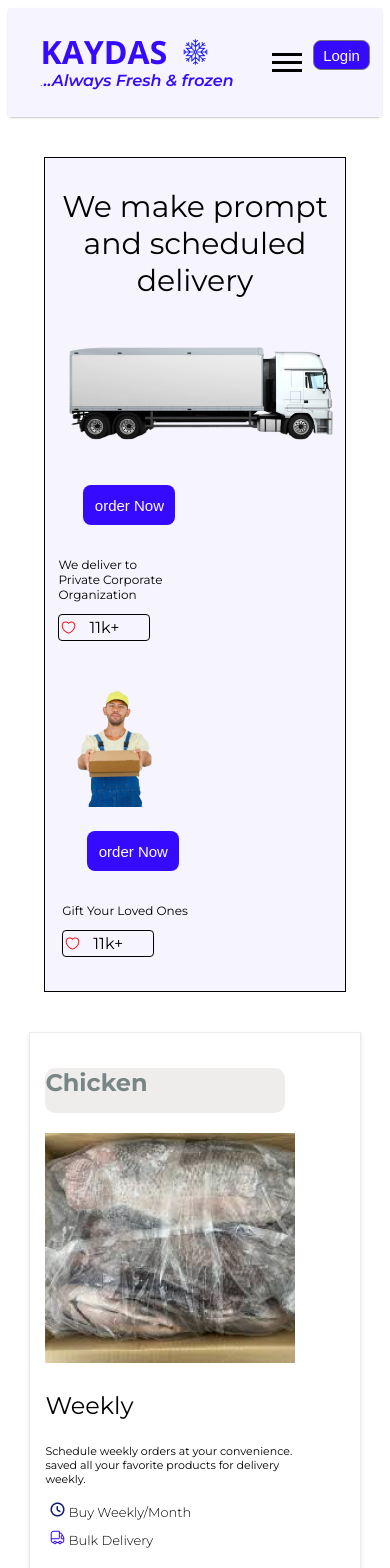
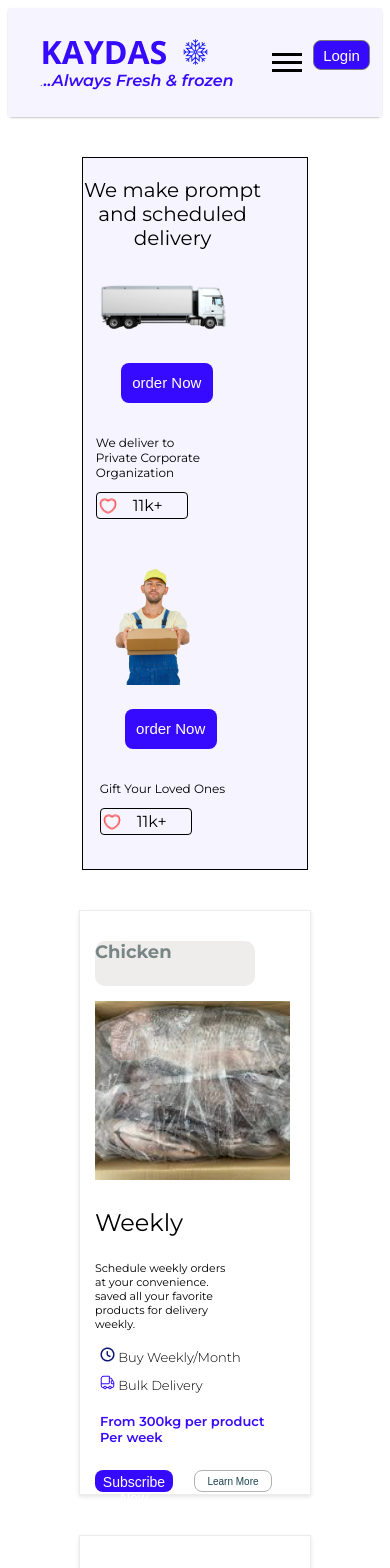
Before and after one commit to amooesther/kaydas-frontend, a React (Create React App) app in the folder frontend/: page /subscription in a window 390 px wide. Shown: the top 1568 px of the page. Built offline with nearby package versions, Linux system fonts and the light colour scheme; no server answers.

Commit message:
adjustment on the subscription page

```diff
--- a/frontend/src/Components/NavBar/NavBar.jsx
+++ b/frontend/src/Components/NavBar/NavBar.jsx
@@ -15,7 +15,7 @@ const NavBar = () => {
   const [isLoggedIn, setIsLoggedIn] = useState(false);
   const navigate = useNavigate();
 
-  // Get cart count from Redux store
+
   const cartCount = useSelector((state) => state.cart.cartItems.length);
 
   const fetchUserData = async () => {
--- a/frontend/src/pages/Subscriptions/Subscription.css
+++ b/frontend/src/pages/Subscriptions/Subscription.css
@@ -157,9 +157,15 @@
 @media screen and (max-width: 768px) {
   .subscriptionWrapper {
     height: auto;
-
+    width: 60%;
+  }
+  .subscriptionWrapper h3{
+    text-align: center;
+    font-size: 20px;
+    font-weight: 400;
     width: 80%;
   }
+
 
   .sub {
     flex-direction: column;
@@ -189,6 +195,9 @@
   .subLeft {
     margin-bottom: 20px;
   }
+  .subLeft img {
+    width: 90%;
+  }
 .subRight{
   margin-right: 250px;
 
@@ -197,10 +206,15 @@
     width: 80%;
 
   }
+  .subp{
+    width: 60%;
+    margin-left: 80px;
+  }
 
 
 .carouselWrap h2{
   width: 80%;
+  font-size: 18px;
 }
   .verticalLine {
     display: none;
@@ -212,19 +226,32 @@
   }
 
   .carouselWrap {
-    width: 80%;
+    width: 200px;
     max-width: 80%;
     height: auto;
     padding: 15px;
     margin-bottom: 20px;
   }
-
+.subImg{
+  width: 195px;
+}
   .carouselWrap h3 {
     font-size: 24px;
   }
 
   .carouselWrap p {
     font-size: 11px;
+    width: 70%;
+  }
+  .subTwo img{
+    width: 18px;
+    height: 18px;
+    margin-bottom: 9px;
+  }
+  .subTwo span{
+    width: 18px;
+    height: 18px;
+
   }
 }
 
@@ -268,7 +295,7 @@
   }
 
   .carouselWrap {
-    width: 90%;
+    width: 70%;
     height: auto;
     margin-bottom: 0;
   }
--- a/frontend/src/pages/Subscriptions/Subscription.jsx
+++ b/frontend/src/pages/Subscriptions/Subscription.jsx
@@ -63,7 +63,7 @@ const Subscription = () => {
       <div className='subOne'>
     <Link  to='/gallery' style={{ textDecoration: 'none' }}>  <div className='btnWrapper'><Button>order Now</Button></div></Link>
       <p>Gift Your Loved Ones</p>
-             <div className='subTwo'> <img src={redHeart} alt="" /> 11k+</div>
+             <div className='subTwo'> <img src={redHeart} alt="" /> <span>11k+</span></div>
       </div>
           </div>
         </div>
@@ -74,7 +74,7 @@ const Subscription = () => {
 
       <div className='carouselWrap'>
       <Link  to='/gallery' style={{ textDecoration: 'none' }}><h2 className={currentSlide === 0 ? 'active' : ''}>Chicken</h2></Link>
-<img src={subOne} alt="" />
+<img src={subOne} alt="" className='subImg'/>
 <h3>Weekly</h3>
 <p>Schedule weekly orders at your convenience.
    saved all your favorite
@@ -90,7 +90,7 @@ const Subscription = () => {
 
       <div className='carouselWrap'>
       <Link  to='/gallery' style={{ textDecoration: 'none' }}> <h2 className={currentSlide === 1 ? 'active' : ''}>Fish</h2></Link>
-<img src={subTwo} alt="" />
+<img src={subTwo} alt="" className='subImg'/>
 <h3>Monthly</h3>
 <p>If weekly purchase is not convinient
   stock up your store on a monthly
@@ -105,7 +105,7 @@ const Subscription = () => {
       </div>
       <div className='carouselWrap'>
       <Link  to='/gallery' style={{ textDecoration: 'none' }}>  <h2 className={currentSlide === 1 ? 'active' : ''}>Whole</h2></Link>
-<img src={subThree} alt="" />
+<img src={subThree} alt=""  className='subImg'/>
 <h3>Random</h3>
 <p>You have the option to order at anytime and
    schedule your delivery.
@@ -120,7 +120,7 @@ const Subscription = () => {
       </div>
       <div className='carouselWrap'>
       <Link  to='/gallery' style={{ textDecoration: 'none' }}>  <h2 className={currentSlide === 1 ? 'active' : ''}>Chicken part</h2></Link>
-<img src={subFour} alt="" />
+<img src={subFour} alt="" className='subImg'/>
 <h3>Daily Orders</h3>
 <p>Your satisfaction is our priorityTaking the stress
   of you whenever you crave favorite protein,
@@ -139,7 +139,7 @@ const Subscription = () => {
       <button><img src={arrowUp} alt="" /></button>
       <button><img src={arrowUpTwo} alt="" /></button>
       </div>
-      <p>Need more information? Reach out to us!</p>
+      <p className='subp'>Need more information? Reach out to us!</p>
     </div>
     <Footer/>
     </div>
```
